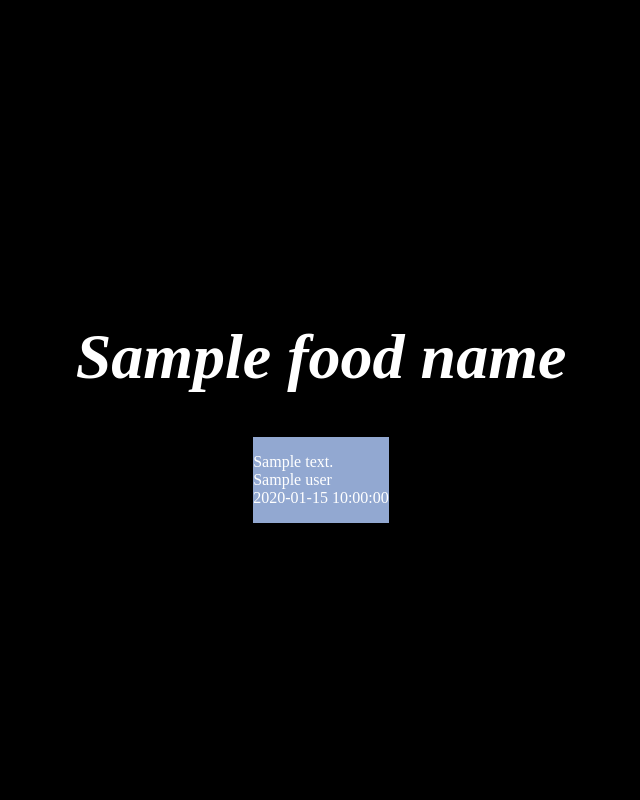
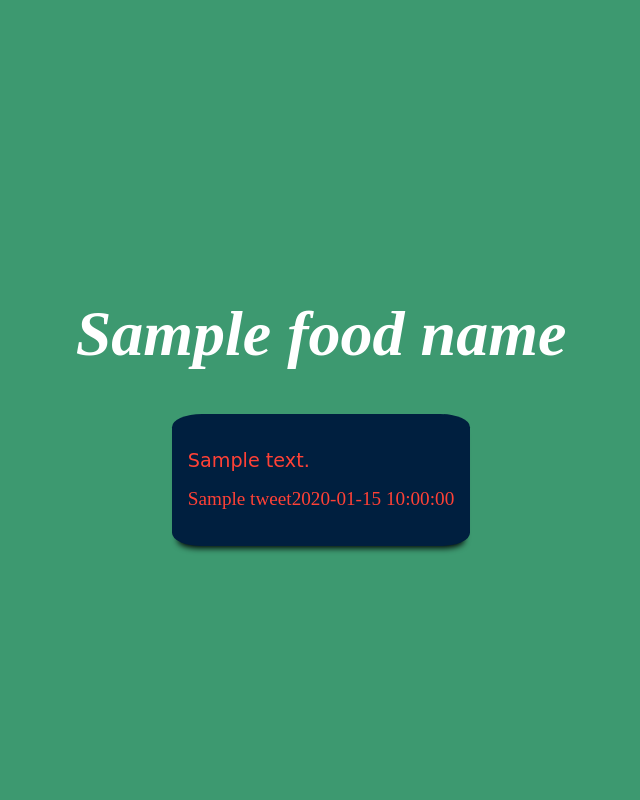
Before and after one commit to akashpatel2699/Recipe-Site, a Flask app: template templates/index.html in a window 1280 px wide. Shown: the whole page, without its empty margins (319-959 px from the left). Run offline with Flask 2, Linux system fonts and the light colour scheme; the template is opened without the code that fills it: most values are stand-ins (such as "Sample title", 1, 10 or a date in 2020).

Commit message:
Some of the previous changes commit were not saved so I had to fix it and commit again

```diff
--- a/application.py
+++ b/application.py
@@ -1,27 +1,29 @@
-from flask import Flask, render_template, request
 import os
 import random
-from dotenv import load_dotenv
 import base64
 import requests
+from dotenv import load_dotenv
+from os.path import join, dirname
 from time import strftime, strptime
+from flask import Flask, render_template, request
 
 #Load all environments variables
 # set as system variables
-load_dotenv()
+twitter_env = join(dirname(__file__),'twitter.env')
+load_dotenv(twitter_env)
 
 app=Flask(__name__)
 
-consumer_key=os.environ['consumer_key']
-consumer_secret=os.environ['consumer_secret']
+twitter_consumer_key=os.environ['consumer_key']
+twitter_consumer_secret=os.environ['consumer_secret']
 
 # base64 Encoding of two key into one for Twitter API Authentication
-key_secret = '{}:{}'.format(consumer_key, consumer_secret).encode('ascii')
+key_secret = '{}:{}'.format(twitter_consumer_key, twitter_consumer_secret).encode('ascii')
 b64_encoded_key = base64.b64encode(key_secret)
 b64_encoded_key = b64_encoded_key.decode('ascii')
 
-base_url = 'https://api.twitter.com/'
-auth_url = '{}oauth2/token'.format(base_url)
+twitter_base_url = 'https://api.twitter.com/'
+auth_url = '{}oauth2/token'.format(twitter_base_url)
 
 auth_headers = {
     'Authorization': 'Basic {}'.format(b64_encoded_key),
@@ -34,6 +36,7 @@ auth_data = {
 # POST request to obtain Bearer Token (acces key)
 auth_resp = requests.post(auth_url, headers=auth_headers, data=auth_data)
 
+# Access Token recieved back from authentication response
 access_token = auth_resp.json()['access_token']
 
 food_items = [
@@ -48,8 +51,6 @@ food_items = [
 
 def twitter_search_request(querry):
     COUNT = 20
-    random_food_index = random.randint(0,len(food_items)-1)
-    random_tweet_index = random.randint(0,COUNT-1)
     #Search Query to be send to fetch some data from Twitter API endpoint
     search_headers = {
         'Authorization': 'Bearer {}'.format(access_token)
@@ -62,22 +63,19 @@ def twitter_search_request(querry):
         'count': COUNT
     }
 
-    search_url = '{}1.1/search/tweets.json'.format(base_url)
+    search_url = '{}1.1/search/tweets.json'.format(twitter_base_url)
 
     search_resp = requests.get(search_url, headers=search_headers, params=search_params)
 
     tweet_data = search_resp.json()
 
-    for status in tweet_data['statuses']:
-        if (random_tweet_index) == random_food_index:
-            tweet = status
-            break
-        elif random_tweet_index < random_food_index:
-            random_tweet_index += 1
-        else:
-            random_tweet_index -= 1
+    #select random tweet from fetched tweets
+    tweet = random.choice(tweet_data['statuses'])
+
+    #format datetime to remove +000 from it
     tweet['created_at'] = strftime("%a, %d %b %H:%M:%S %Y",strptime(tweet['created_at'],"%a %b %d %H:%M:%S +0000 %Y"))
-    return tweet
+
+    return {'text':tweet['text'],'screen_name':tweet['user']['screen_name'],'created_at':tweet['created_at']}
 
 @app.route("/")
 def index():
--- a/static/style.css
+++ b/static/style.css
@@ -6,13 +6,13 @@ body {
 }
 .container {
   display: flex;
-  family-font: Georgia, serif;
+  family-font: Georgia, serif,Arial;
   flex-direction: column;
   justify-content: center;
   align-items: center;
   height: 100vh;
   width: 100vw;
-  background-color: #000000;
+  background-color: #3D9970;
   overflow: hidden;
 }
 .food-name {
@@ -22,9 +22,41 @@ body {
 }
 
 .tweet-section {
-  max-width: 40%;
-  height: auto;
-  min-width: 40px;
-  color: #ffffff;
-  background-color: #92a8d1;
+    overflow: hidden;
+    padding: 1rem;
+    color: #FF4136;
+    height: auto;
+    max-width: 40%;
+    border-radius: 10%;
+    background-color: #001f3f;
+    box-shadow: 0 8px 6px -6px black
 }
+.tweet-section > p {
+    font-family: "Comic Sans MS", "Times New Roman";
+    font-size: 1.2rem;
+}
+
+span.username {
+    display: block;
+    margin-top: 1rem;
+    font-family: "Comic Sans", serif;
+    font-size: 1em;
+}
+.date {
+    font-family: "Comic Sans", serif;
+    float: right;
+}
+
+@media only screen and (max-width: 300px) {
+  .food-name {
+    font-size: 1rem;
+  }
+  .tweet-section {
+      font-size: 1rem;
+      min-width: 100vw;
+  }
+  .date {
+      margin-top: 0.8rem;
+      float: left;
+  }
+}
--- a/templates/index.html
+++ b/templates/index.html
@@ -5,7 +5,7 @@
             <h1>{{ food_name }}</h1>
         </div>
         <div class="tweet-section">
-            <p>{{tweet.text}}<br>{{tweet.user.name}}<br>{{tweet.created_at}}</p>
+            <p>{{tweet.text}}<span class="username">{{tweet.screen_name}}<span class="date">{{tweet.created_at}}</span></span></p>
         </div>
     </div>
 {% endblock %}
```
Also changed, not shown: README.md.
